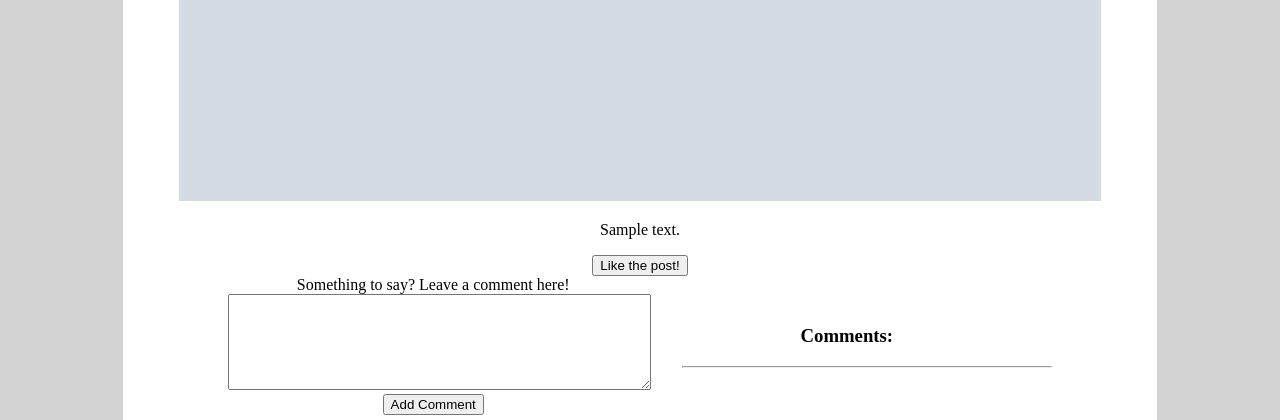
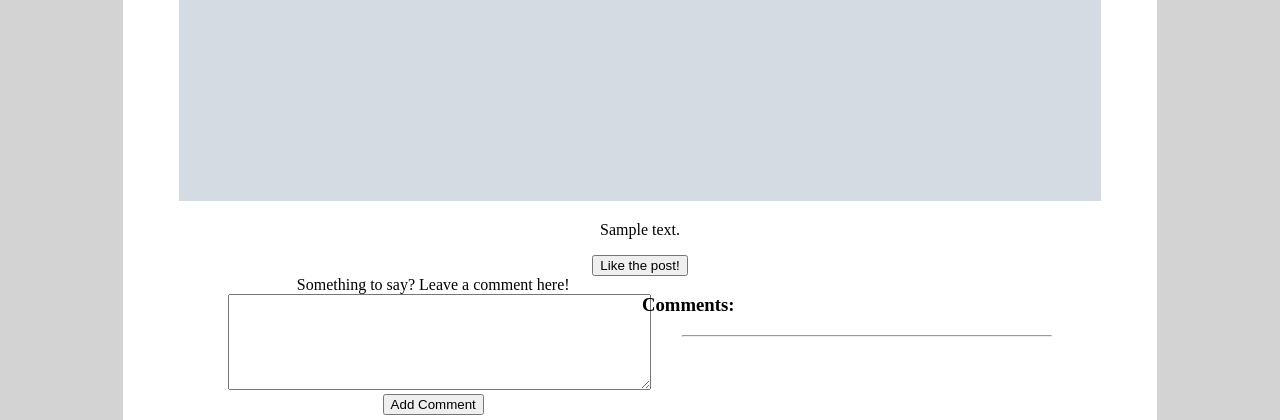
Before and after one commit to Dougie-afk/WAD2TeamProject, a Django app: page /Threadly/post/1/ in a window 1280 px wide. Shown: the part 590-1010 px from the top of the page. Run offline with Django 3.2, Linux system fonts and the light colour scheme; tables that the repository leaves empty hold one stand-in row (values such as "Sample post"); grey boxes marked "Sample" are stand-in pictures.

Commit message:
JS working

```diff
--- a/static/style.css
+++ b/static/style.css
@@ -26,6 +26,7 @@ div {
 .post_comment_block {
     display: inline-block;
     width: 40%;
+    vertical-align: top;
 }
 
 .invisible_list {
--- a/templates/Threadly/post.html
+++ b/templates/Threadly/post.html
@@ -53,7 +53,7 @@
         </div>
         <div class="post_comment_block">
 
-            <h3>Comments:</h3>
+            <h3 style="text-align: left;">Comments:</h3>
             <ul class="invisible_list" id="comments">
             {% if comments %}
                 {% for comment in comments %}
```
